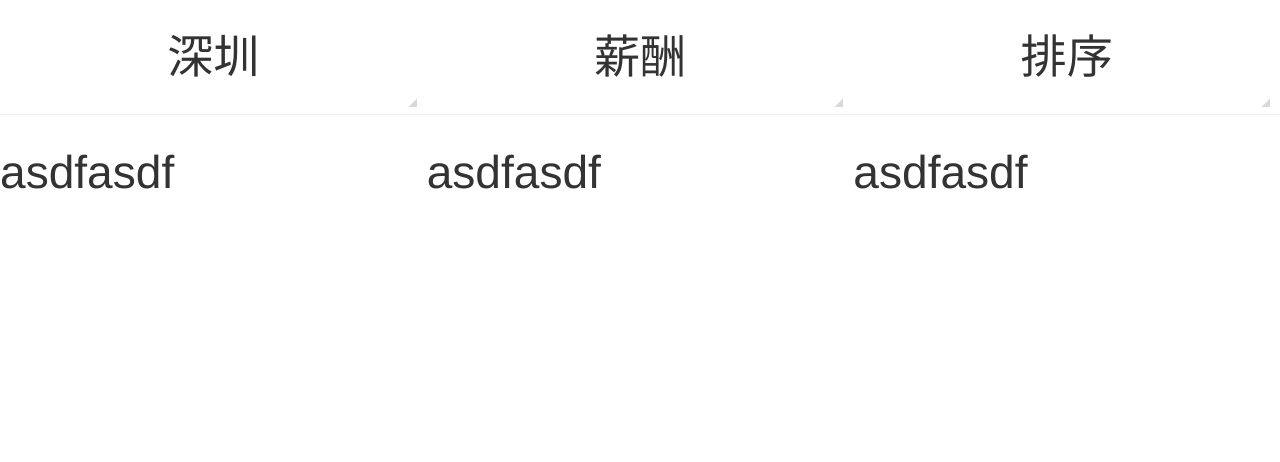
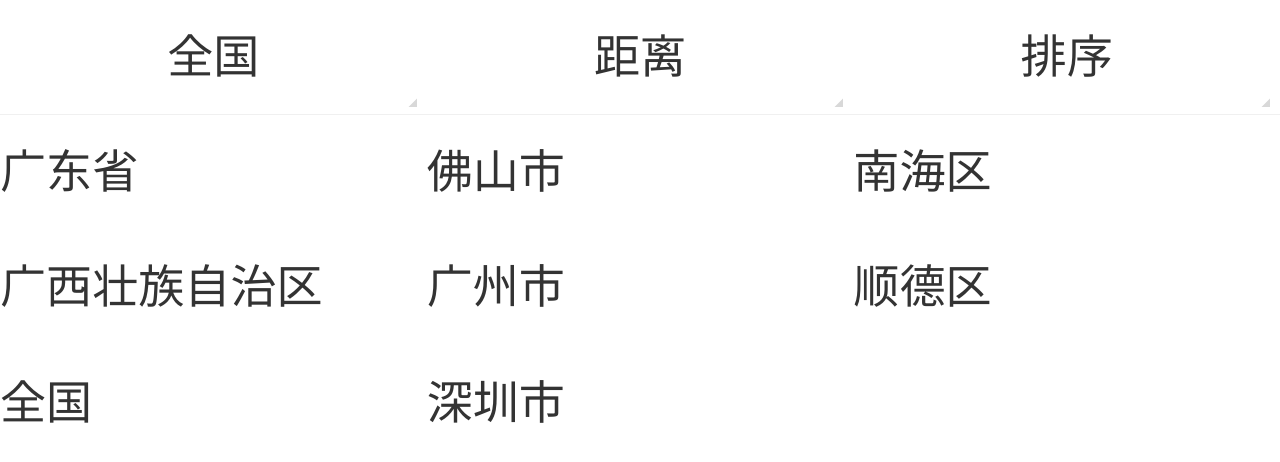
Before and after one commit to jlianphoto/iver, a Vue app: page /#/demo/dropDown in a window 1280 px wide. Shown: the top 462 px of the page. Built offline with nearby package versions, Linux system fonts and the light colour scheme; what vue-resource would draw is missing.

Commit message:
change dropdown data

```diff
--- a/src/demo/dropDown.vue
+++ b/src/demo/dropDown.vue
@@ -14,19 +14,22 @@
       return {
         dropDownData:[
           {
+            name:"全国",
+            children:[
+              {
                 name:"广东省",
                 children:[
                   {
                     name:"佛山市",
-                children:["南海区","顺德区"]
+                    children:[{name:"南海区"},{name:"顺德区"}]
                   },
                   {
                     name:"广州市",
-                children:["越秀区","天河区"]
+                    children:[{name:"越秀区"},{name:"天河区"}]
                   },
                   {
                     name:"深圳市",
-                children:["南山区","福田区"]
+                    children:[{name:"南山区"},{name:"福田区"}]
                   },
                 ]
               },
@@ -35,18 +38,39 @@
                 children:[
                   {
                     name:"南宁市",
-                children:["兴宁区","青秀区"]
+                    children:[{name:"兴宁区"},{name:"青秀区"}]
                   },
                   {
                     name:"柳州市",
-                children:["城中区","鱼峰区"]
+                    children:[{name:"城中区"},{name:"鱼峰区"}]
                   },
                   {
                     name:"桂林市",
-                children:["傻B区","傻B2区"]
+                    children:[{name:"傻B区"},{name:"傻B2区"}]
                   },
                 ]
-          }
+              },
+              {name:"全国"}
+            ]
+          },
+          {
+            name:"距离",
+            children:[
+              {name:"离我最近"},
+              {name:"50米以内"},
+              {name:"500米以内"},
+              {name:"1000米以内"},
+            ]
+          },
+          {
+            name:"排序",
+            children:[
+              {name:"价格"},
+              {name:"销量"},
+              {name:"距离"},
+              {name:"人气"},
+            ]
+          },
         ]
       };
     },
--- a/src/packages/dropDown/src/dropDown.scss
+++ b/src/packages/dropDown/src/dropDown.scss
@@ -47,17 +47,14 @@
 
 
 .vi-dropDown-list{
-    display: none;
 
-    &:first-child{
-        display: block;
-    }
-    &.active{
-        @include flexbox();
-    }
+    @include flexbox();
 
     ul{
+        height: torem(400);
+        -webkit-overflow-scrolling: touch;
         @include flex(1);
+        overflow-y: auto;
         li{
             height: torem(40);
             line-height: torem(40);
--- a/src/packages/dropDown/src/dropDown.vue
+++ b/src/packages/dropDown/src/dropDown.vue
@@ -1,32 +1,25 @@
 <template>
   <div class="vi-dropDown">
       <ul class="vi-dropDown-nav">
-        <li>深圳</li>
-        <li>薪酬</li>
-        <li>排序</li>
+        <li v-for="(title , index) in titleText" @click="changeTab(index)">{{title}}</li>
       </ul>
       <div class="vi-dropDown-wrapper">
-        <div class="vi-dropDown-list active">
+        <div class="vi-dropDown-list">
+          <ul>
+              <li  v-for="item in firstArr">{{item}}</li>
+          </ul>
+          <template v-if="secondArr.length>0">
             <ul>
-              <li>asdfasdf</li>
+              <li  v-for="item in secondArr">{{item}}</li>
             </ul>
+          </template>
+          <template v-if="thirdArr.length>0">
             <ul>
-              <li>asdfasdf</li>
+              <li  v-for="item in thirdArr">{{item}}</li>
             </ul>
-            <ul>
-              <li>asdfasdf</li>
-            </ul>
+          </template>
         </div>
-        <div class="vi-dropDown-list">
-            <ul>
-              <li>asdfasdf</li>
-            </ul>
-        </div>
-        <div class="vi-dropDown-list">
-            <ul>
-              <li>asdfasdf</li>
-            </ul>
-        </div>
+
       </div>
       <div class="vi-dropDown-cover"></div>
   </div>
@@ -41,7 +34,27 @@
     name:"dropDown",
     data(){
       return {
-
+        titleText:[],
+        firstArr:[],
+        secondArr:[],
+        thirdArr:[],
+        dropDownList:[
+          {
+            firstArr:[],
+            secondArr:[],
+            thirdArr:[],
+          },
+          {
+            firstArr:[],
+            secondArr:[],
+            thirdArr:[],
+          },
+          {
+            firstArr:[],
+            secondArr:[],
+            thirdArr:[],
+          }
+        ]
       }
     },
     props:{
@@ -53,10 +66,56 @@
       }
     },
     created(){
-      console.log(this.dropDownData)
+      this.dropDownData.forEach((item , i)=>{
+          this.titleText.push(item.name);
+
+          item.children.forEach(firstItem=>{
+            this.dropDownList[i].firstArr.push(firstItem.name);
+
+            if (firstItem.children) {
+              firstItem.children.forEach(secondItem=>{
+                this.dropDownList[i].secondArr.push(secondItem.name)
+              })
+            }
+          })
+        })
+
+
+
+
+      console.log(this.dropDownList)
+
+
+
+
+
+
+
+
+
+      this.dropDownData[0].children.forEach(item=>{
+        this.firstArr.push(item.name);
+      })
+
+      if (this.dropDownData[0].children[0].children[0]) {
+        this.dropDownData[0].children[0].children.forEach(item=>{
+          this.secondArr.push(item.name)
+        })
+      }
+
+      if (this.dropDownData[0].children[0].children[0].children) {
+        this.dropDownData[0].children[0].children[0].children.forEach(item=>{
+          this.thirdArr.push(item.name);
+        })
+      }
+
+
+
     },
     methods:{
-
+      changeTab(index){
+        console.log(index)
+      }
     }
   };
 </script>
```
Lines whose indentation alone changed are shown as unchanged.
